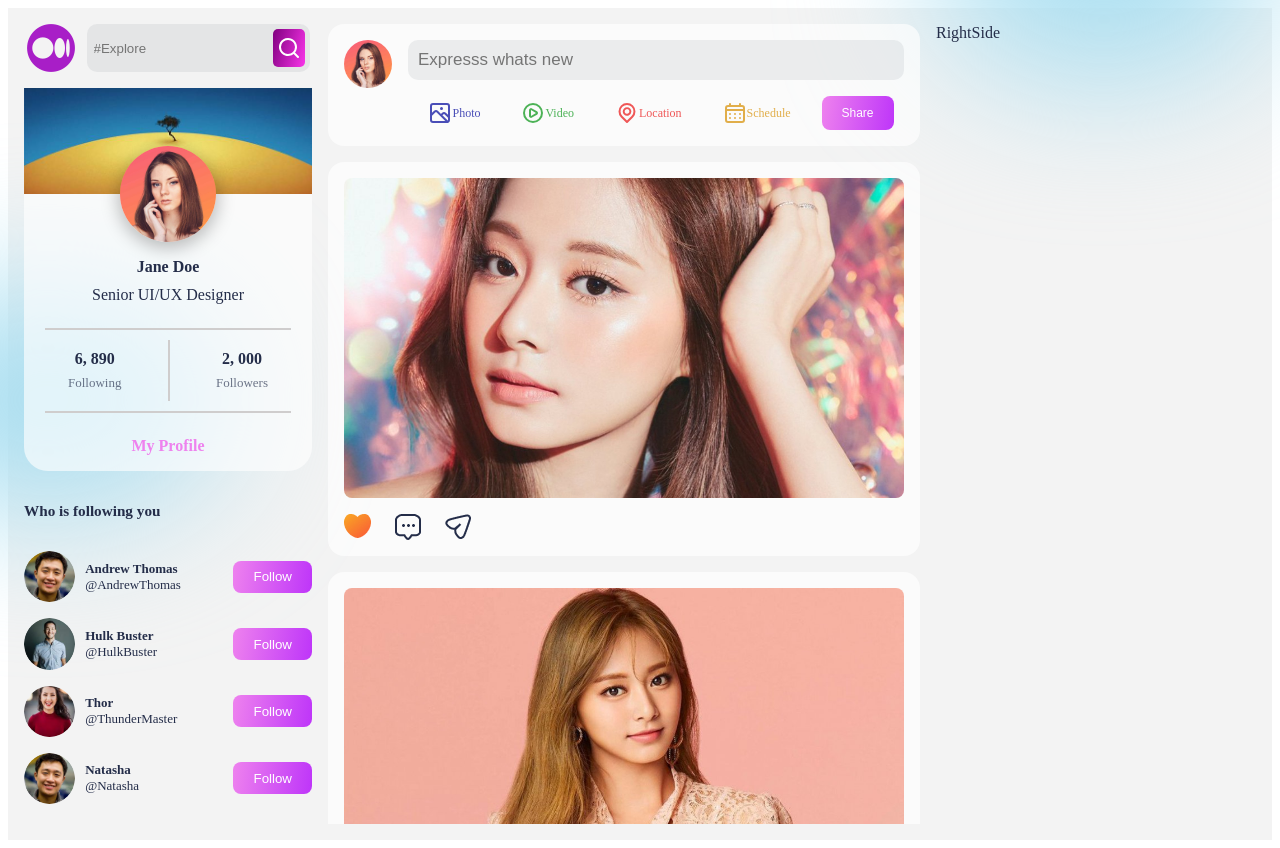
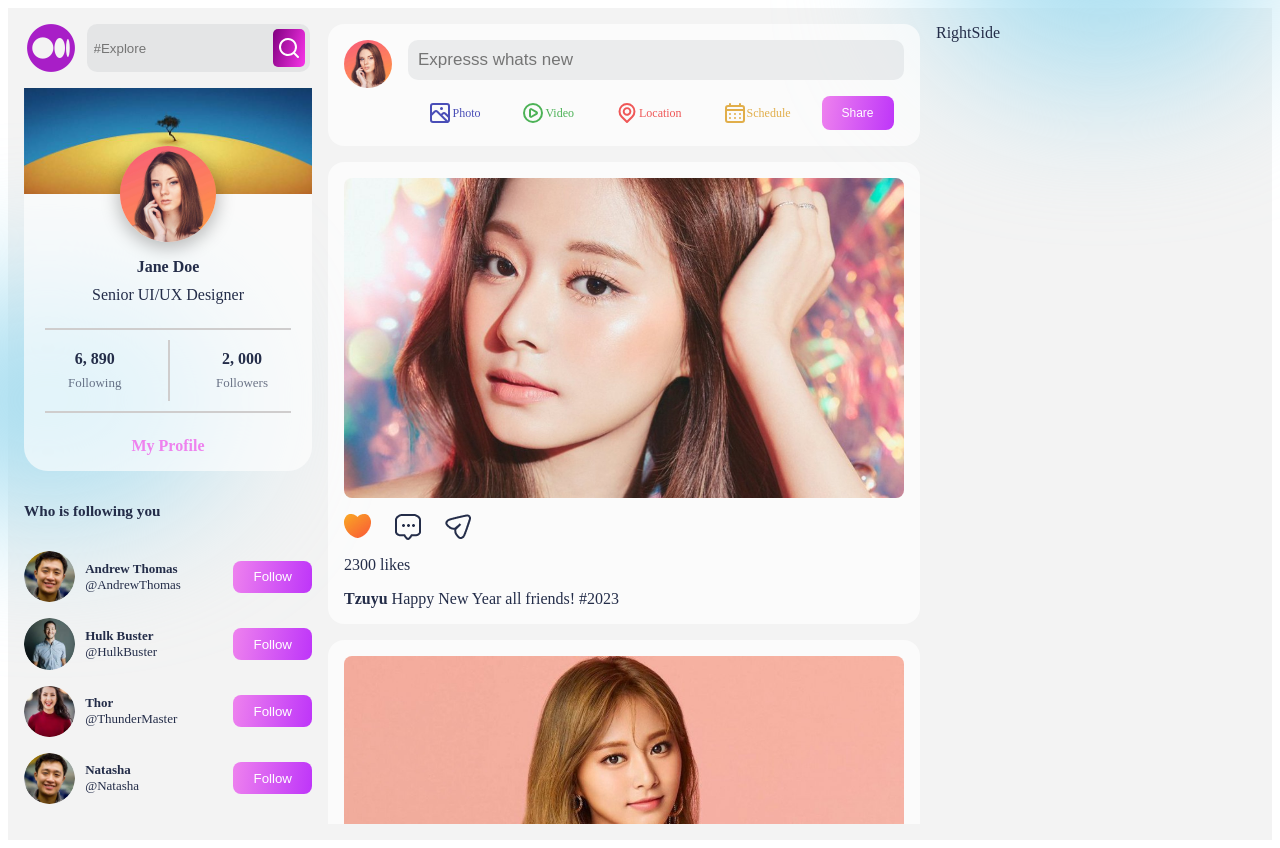
Before and after one commit to Elissa-DI/MERN_SocialMediaApp, a React (Create React App) app: page / in a window 1280 px wide. Built offline with nearby package versions, Linux system fonts and the light colour scheme.

Commit message:
new features

```diff
--- a/src/App.css
+++ b/src/App.css
@@ -43,3 +43,6 @@
   background: transparent;
   border: 2px solid rgb(180, 2, 180);
 }
+::-webkit-scrollbar {
+  display: none;
+}
--- a/src/components/Post/Post.jsx
+++ b/src/components/Post/Post.jsx
@@ -11,9 +11,15 @@ const Post = ({ data }) => {
         <img src={data.img} alt="" />
 
         <div className="postReact">
-            <img src={data.likes?Heart: NotLike} alt="" />
+            <img src={data.liked?Heart: NotLike} alt="" />
             <img src={Comment} alt="" />
             <img src={Share} alt="" />
+        </div>
+
+        <span>{data.likes} likes</span>
+        <div className="detail">
+            <span><b>{data.name}</b></span>
+            <span> {data.desc}</span>
         </div>
     </div>
   )
```
Also changed, not shown: src/components/RightSide/RightSide.jsx (added, +10 -0 lines), src/components/RightSide/RightSide.css (added).
